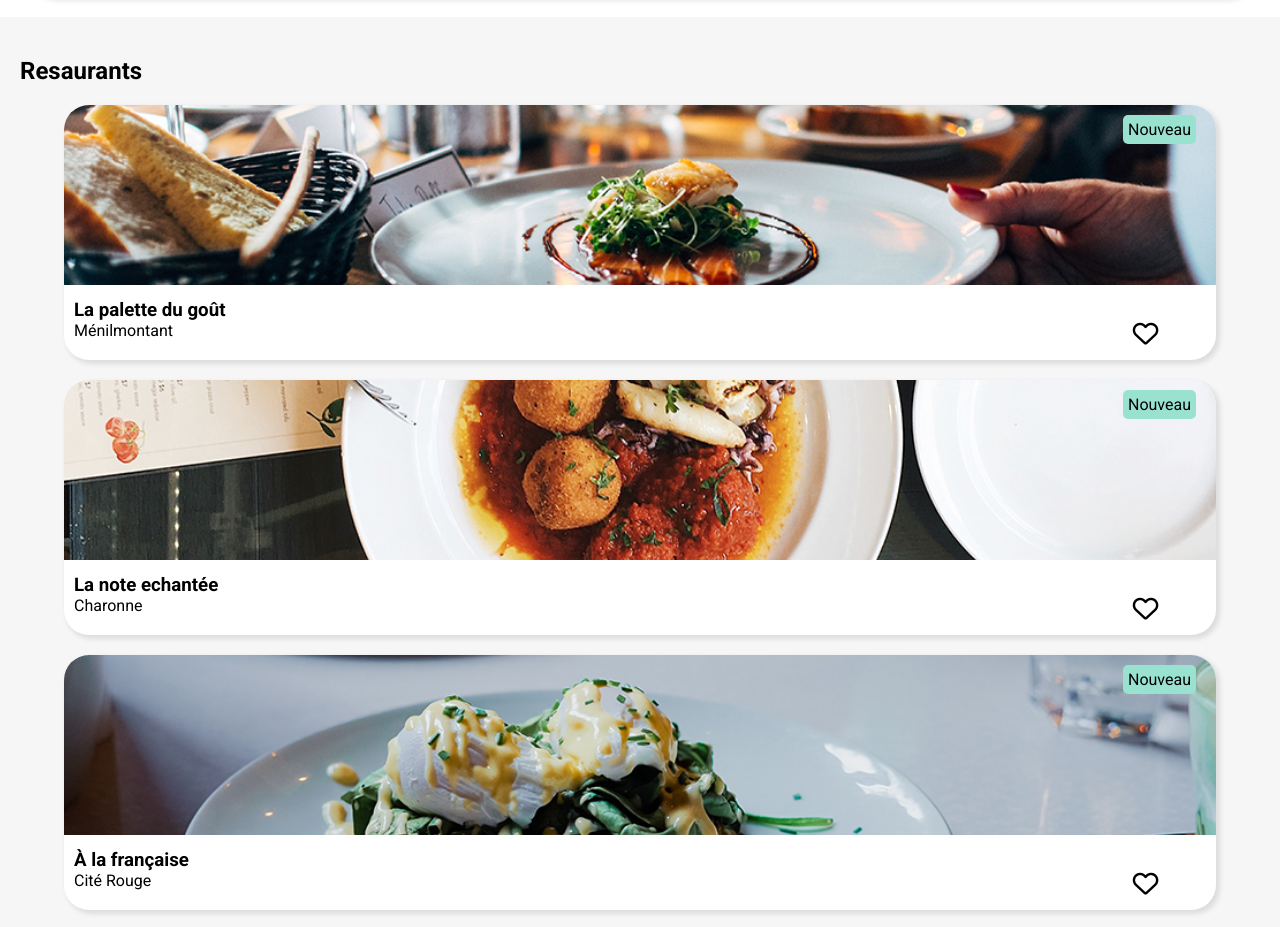
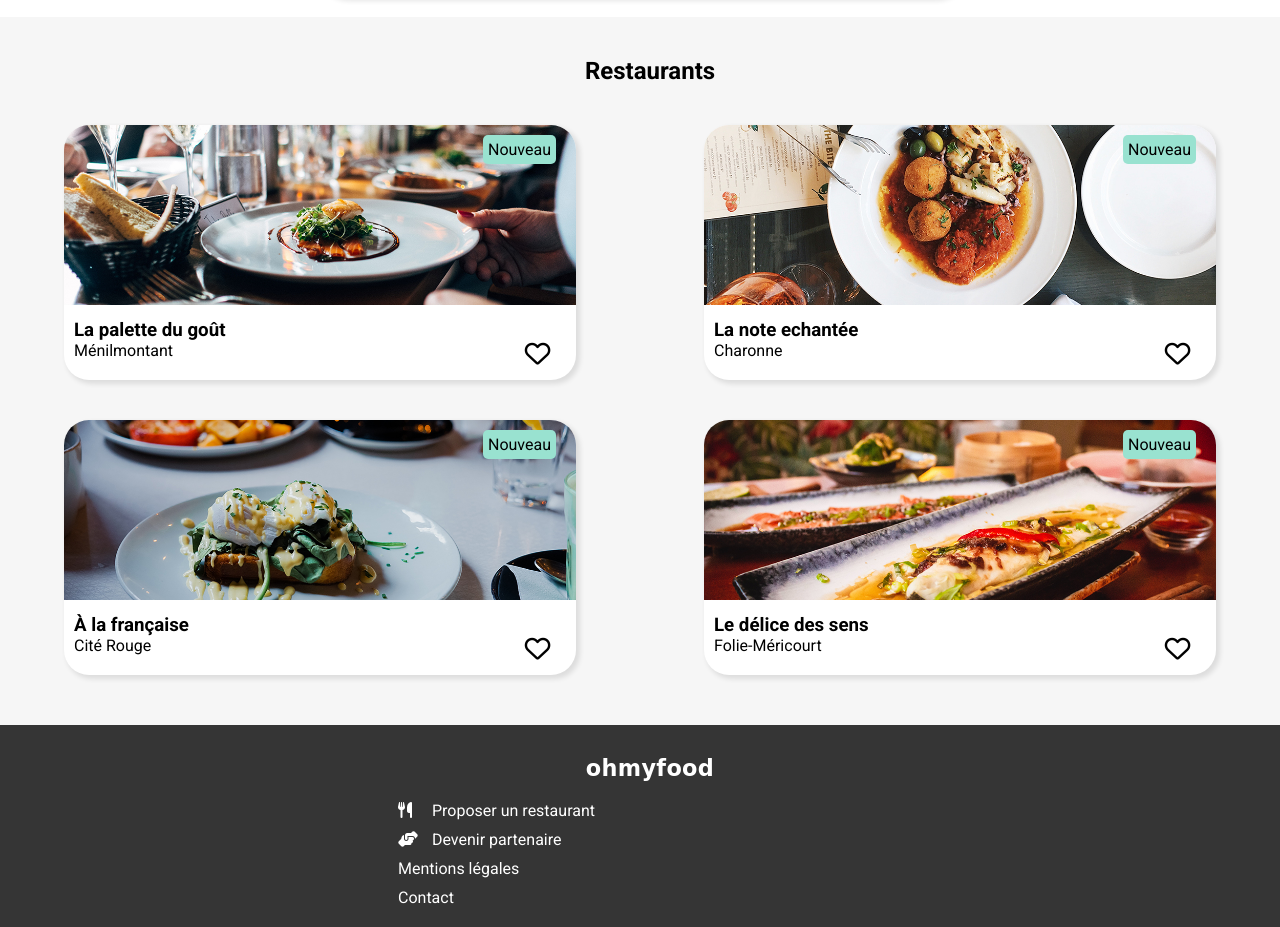
Before and after one commit to nnevid/dynamisez_une_page_web_avec_des_animations_CSS, a website: page index.html in a window 1280 px wide. Shown: the part 645-1572 px from the top of the page. Drawn offline with Linux system fonts and the light colour scheme; a web font is replaced by a local one.

Commit message:
responsive for tablets started

```diff
--- a/index.html
+++ b/index.html
@@ -59,7 +59,7 @@
    </section>
 
    <section class="restaurant-prev">
-      <h2 class="restaurant-prev__heading">Resaurants</h2>
+      <h2 class="restaurant-prev__heading">Restaurants</h2>
       <div class="restaurant-prev__container">
          <div class="restaurant-bloc">
             <a href="./la-palette-du-gout.html">
--- a/sass/base/_base.scss
+++ b/sass/base/_base.scss
@@ -74,7 +74,12 @@ form {
    font-weight: 600;
    margin-left:2%;
 }
-.fa-location-dot{margin-left: 23%;}
+.fa-location-dot{
+   margin-left: 23%;
+   @include tablet-only{
+      margin-left:0%;
+   }
+}
 
 /*Footer */
 footer{
@@ -82,8 +87,10 @@ footer{
    padding-bottom: 20px;
 }
 .footer-prev{
-
    padding-top: 10px;
+   @include tablet-only{
+      text-align: center;
+   }
    &__heading{
       @extend %headingMargin;
       font-family: 'Shrikhand', cursive;
@@ -99,6 +106,8 @@ footer ul{@extend %mgLeft20;}
       margin-bottom: 10px;
       text-align: left;
       cursor: pointer;
+      width:40%;
+      @include tablet-only{margin:10px auto;}
    }
    &__link i{
       color:$white;
--- a/sass/pages/_home.scss
+++ b/sass/pages/_home.scss
@@ -23,7 +23,6 @@
       margin-bottom: 20px;
       font-weight: 500;
       font-size: 0.9rem;
-      width: 60%;
       height: 50px;
       line-height: 0rem;
       width:65%;
@@ -34,6 +33,9 @@
          background: $btn-bg-hover;
          box-shadow: $btn-shadow-hover;
          }
+      @include tablet-only{
+         width:30%;
+      }
 
    }
 }
@@ -81,11 +83,19 @@
 }
 /* 2nd Section  "Fonctionnement" */
 
-.function-prev__heading{
+.function-prev{
+   &__heading{
    @extend %headingMargin;
-}
-.function-prev-list{
-   text-align: center;
+   @include tablet-only{
+      text-align: center;
+   }
+   }
+
+   &-list {text-align: center;
+   @include tablet-only{
+      width:50%;
+      margin:auto;
+   }
    &__item{
       margin:0 30px 20px;
       font-weight: bold;
@@ -96,7 +106,9 @@
       font-size: 1.1rem;
       box-shadow: 3px 3px 5px 1px rgba(0, 0, 0, 0.1);
       transition: all 0.5s ease-in-out;
-
+      @include tablet-only{
+         margin:20px auto;
+      }
    }
    &__span{
       position: absolute;
@@ -122,17 +134,28 @@
    &__item:hover>i{
       color:$colour-primary;
    }
+  }
 }
 
 
 
 /*3rd Section Restaurants*/
-.restaurant-prev__heading{
-   @extend %headingMargin;
-}
+
 .restaurant-prev{
    background-color: $main-background;
    padding: 20px 0 30px 0;
+   &__heading{
+      @extend %headingMargin;
+      @include tablet-only{
+      text-align: center;
+      }
+   }
+   &__container{
+      @include tablet-only{
+         display: flex;
+         flex-wrap: wrap;
+      }
+   }
 
 }
 .restaurant-bloc {
@@ -142,6 +165,7 @@
    border-radius: 25px;
    position: relative;
    box-shadow: 3px 3px 5px 1px rgba(0, 0, 0, 0.1);
+   @include tablet-only{width:40%;}
    &__heading{
       @extend %mgLeft10;
       margin-top: 10px;
--- a/sass/tools/_variables-mixins.scss
+++ b/sass/tools/_variables-mixins.scss
@@ -30,7 +30,7 @@ $white: #fff;
  $breakpoints: (mobile:500px, tablet:800px, desktop:900px);
 
  @mixin tablet-only{
-    @media screen and (max-width: map-get($breakpoints, tablet)){
+    @media screen and (min-width: map-get($breakpoints, tablet)){
        @content;
     }
  }
```
Also changed, not shown: public/css/style.css, 1 other file.
